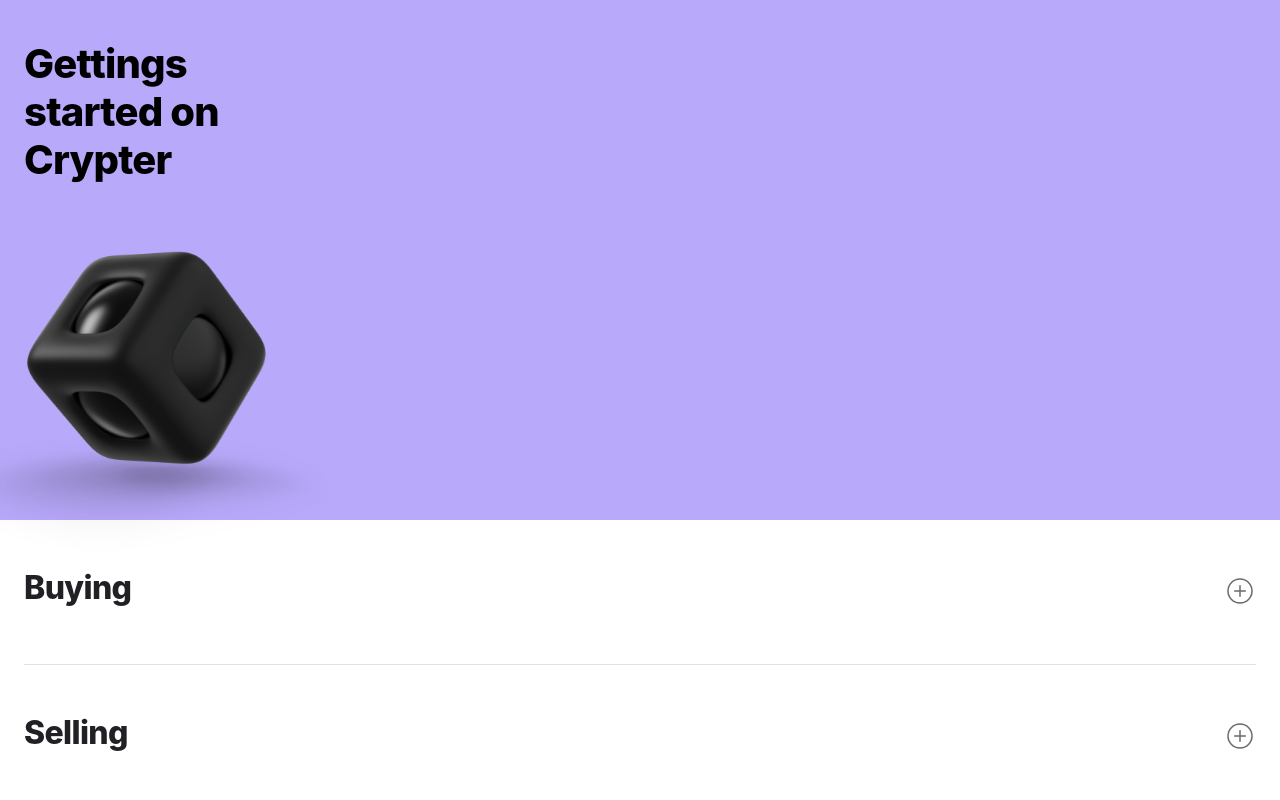
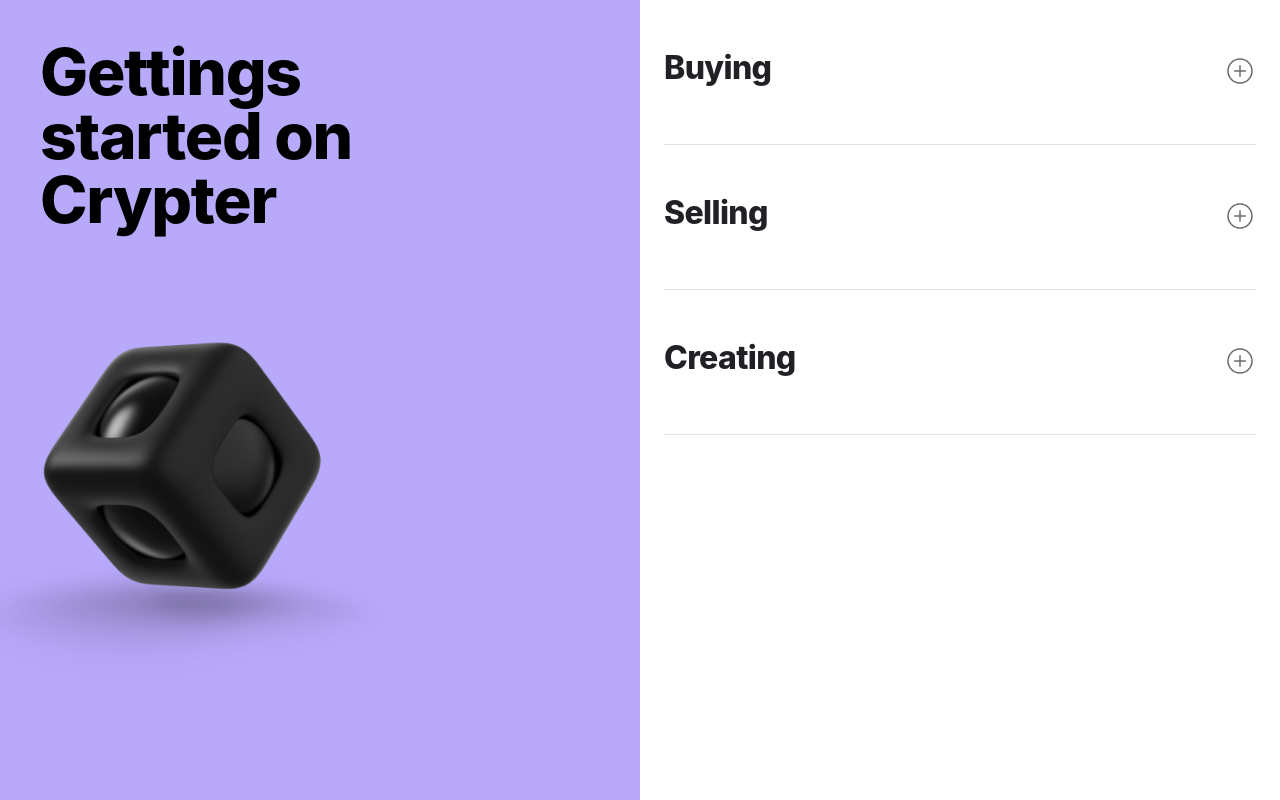
Before and after one commit to marcik357/fe_14__final_project, a React (Create React App) app: page / in a window 1280 px wide. Shown: the top 800 px of the page. Built offline with nearby package versions, Linux system fonts and the light colour scheme.

Commit message:
ADD: adaptive 1024px

```diff
--- a/src/components/HelpCenter/helpCenter.module.scss
+++ b/src/components/HelpCenter/helpCenter.module.scss
@@ -25,7 +25,7 @@
 
     h2 {
         font-size: 40px;
-        font-family: "Inter", sans-serif;
+        // font-family: "Inter", sans-serif;
         font-style: normal;
         font-weight: 800;
         line-height: 48px;
@@ -82,7 +82,7 @@
         position: relative;
         display: flex;
         align-items: center;
-        font-family: "Inter", sans-serif;
+        // font-family: "Inter", sans-serif;
         font-size: 20px;
         font-style: normal;
         font-weight: 700;
@@ -90,16 +90,67 @@
         letter-spacing: -0.4px;
         color: #686A6C;
         margin-bottom: 24px;
+        cursor: pointer;
+    }
+
+    &__list li:hover {
+        color: #202025;
     }
 
     &__list li svg {
         margin-top: 8px;
         margin-right: 16px;
-        width: 24px;
-        height: 24px;
     }
 
     &__list li:last-child {
         margin-bottom: 48px;
     }
 }
+
+@media (min-width: 1140px) {
+    .helpCenter {
+        &__content {
+            display: flex;
+        }
+
+        &__cubeBlockWrap {
+            position: relative;
+            width: 50%;
+        }
+
+        &__cubeBlockWrap::before {
+            content: "";
+            position: absolute;
+            top: 0;
+            left: 0;
+            width: 100%;
+            height: 100%;
+            background-color: #B9A9FB;
+        }
+
+        &__cubeBlock {
+            height: 100vh;
+            overflow: hidden;
+            padding: 40px 40px;
+        }
+
+        &__infoBlockList {
+            width: 50%;
+            overflow: hidden;
+        }
+
+        h2 {
+            font-size: 64px;
+            font-style: normal;
+            font-weight: 800;
+            line-height: 64px;
+            letter-spacing: -1.28px;
+            width: 360px;
+        }
+
+        img {
+            width: 532px;
+            transform: translateX(-23%) translateY(-6%);
+        }
+    }
+}
--- a/src/components/HelpCenter/index.jsx
+++ b/src/components/HelpCenter/index.jsx
@@ -21,12 +21,14 @@ export function HelpCenter() {
   return (
     <div className={styles.helpCenter}>
       <div className={styles.helpCenter__content}>
-        <div className={styles.helpCenter__cubeBlockWrapper}>
+
+        <div className={styles.helpCenter__cubeBlockWrap}>
           <div className={styles.helpCenter__cubeBlock}>
             <h2>Gettings started on Crypter</h2>
             <img src={cube} alt="cube" />
           </div>
         </div>
+
         <div className={styles.helpCenter__infoBlockList}>
           <div className={styles.helpCenter__infoBlock}>
             <button
@@ -43,11 +45,26 @@ export function HelpCenter() {
             </button>
             {activeBlocks.includes(1) && (
               <ul className={styles.helpCenter__list}>
-                <li><MarkerList />Connect your wallet to Crypter</li>
-                <li><MarkerList />Guide to collection NFT artworks on Crypter</li>
-                <li><MarkerList />Marketplace balance</li>
-                <li><MarkerList />Marketplace fees</li>
-                <li><MarkerList />What is offer price?</li>
+                <li>
+                  <MarkerList />
+                  Connect your wallet to Crypter
+                </li>
+                <li>
+                  <MarkerList />
+                  Guide to collection NFT artworks on Crypter
+                </li>
+                <li>
+                  <MarkerList />
+                  Marketplace balance
+                </li>
+                <li>
+                  <MarkerList />
+                  Marketplace fees
+                </li>
+                <li>
+                  <MarkerList />
+                  What is offer price?
+                </li>
               </ul>
             )}
           </div>
@@ -66,11 +83,26 @@ export function HelpCenter() {
             </button>
             {activeBlocks.includes(2) && (
               <ul className={styles.helpCenter__list}>
-                <li><MarkerList />Connect your wallet to Crypter</li>
-                <li><MarkerList />Guide to collection NFT artworks on Crypter</li>
-                <li><MarkerList />Marketplace balance</li>
-                <li><MarkerList />Marketplace fees</li>
-                <li><MarkerList />What is offer price?</li>
+                <li>
+                  <MarkerList />
+                  Connect your wallet to Crypter
+                </li>
+                <li>
+                  <MarkerList />
+                  Guide to collection NFT artworks on Crypter
+                </li>
+                <li>
+                  <MarkerList />
+                  Marketplace balance
+                </li>
+                <li>
+                  <MarkerList />
+                  Marketplace fees
+                </li>
+                <li>
+                  <MarkerList />
+                  What is offer price?
+                </li>
               </ul>
             )}
           </div>
@@ -89,11 +121,26 @@ export function HelpCenter() {
             </button>
             {activeBlocks.includes(3) && (
               <ul className={styles.helpCenter__list}>
-                <li><MarkerList />Connect your wallet to Crypter</li>
-                <li><MarkerList />Guide to collection NFT artworks on Crypter</li>
-                <li><MarkerList />Marketplace balance</li>
-                <li><MarkerList />Marketplace fees</li>
-                <li><MarkerList />What is offer price?</li>
+                <li>
+                  <MarkerList />
+                  Connect your wallet to Crypter
+                </li>
+                <li>
+                  <MarkerList />
+                  Guide to collection NFT artworks on Crypter
+                </li>
+                <li>
+                  <MarkerList />
+                  Marketplace balance
+                </li>
+                <li>
+                  <MarkerList />
+                  Marketplace fees
+                </li>
+                <li>
+                  <MarkerList />
+                  What is offer price?
+                </li>
               </ul>
             )}
           </div>
```
